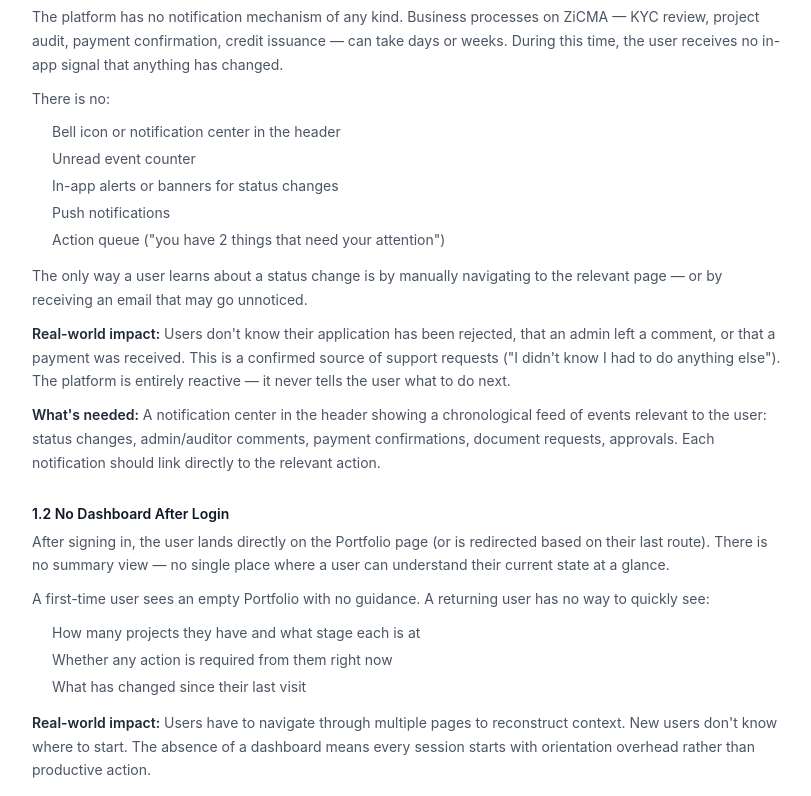
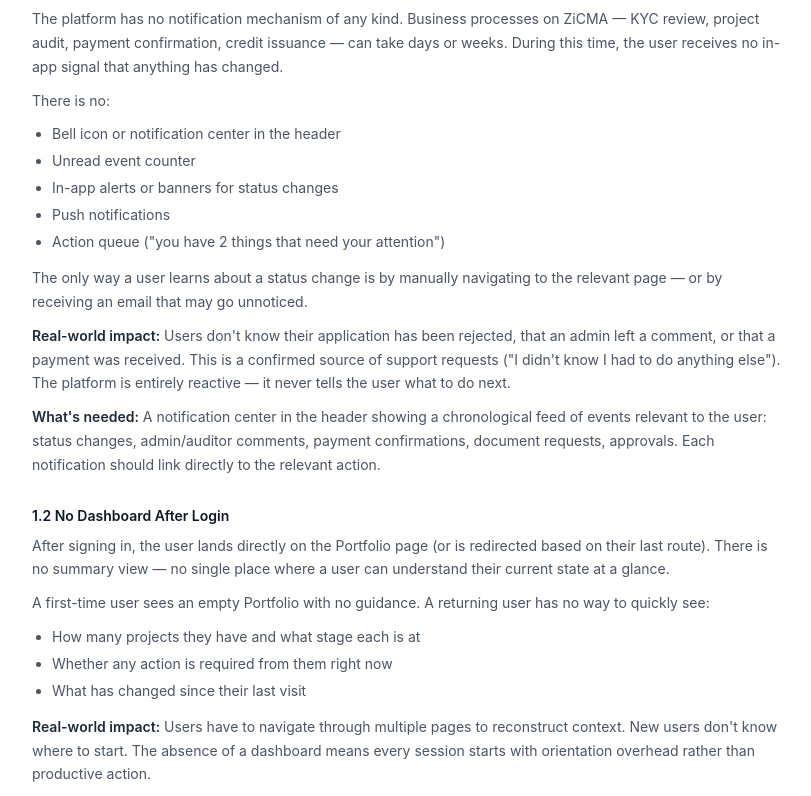
Before and after one commit to lixunoff/CV, a Next.js app: page /platformuxaudit in a window 1280 px wide. Shown: the part 440-1236 px from the top of the page, without its empty margins (100-911 px from the left). Built offline with nearby package versions, Linux system fonts and the light colour scheme.

Commit message:
fix: keep h3 in unnumbered sections, add list bullets, fix spacing

```diff
--- a/app/platformuxaudit/page.tsx
+++ b/app/platformuxaudit/page.tsx
@@ -45,11 +45,19 @@
   const lines = markdown.split('\n');
 
   // Step 1: convert problem h3s (no h4 children) to h4
+  // Only in numbered h2 sections; leave h3s in unnumbered sections (e.g. Summary) as-is
   const step1: string[] = [];
+  let inNumberedSection = true;
+
   for (let i = 0; i < lines.length; i++) {
     const line = lines[i];
+
+    if (line.startsWith('## ')) {
+      inNumberedSection = /^## \d+\./.test(line);
+    }
+
     const h3Match = line.match(/^### (.+)$/);
-    if (h3Match) {
+    if (h3Match && inNumberedSection) {
       let isSubSection = false;
       for (let j = i + 1; j < lines.length; j++) {
         const next = lines[j];
@@ -74,11 +82,7 @@
     const h4Match = line.match(/^#### (.+)$/);
 
     if (line.startsWith('## ')) {
-      if (h2Match) {
-        h2Num = h2Match[1];
-      } else {
-        h2Num = ''; // unnumbered h2 (e.g. Summary) — disable numbering
-      }
+      h2Num = h2Match ? h2Match[1] : '';
       h3Num = '';
       h4Counter = 0;
       result.push(line);
@@ -89,7 +93,7 @@
     } else if (h4Match) {
       const text = h4Match[1];
       if (/^\d/.test(text) || !h2Num) {
-        result.push(line); // already numbered, or in unnumbered section
+        result.push(line);
       } else {
         h4Counter++;
         const prefix = h3Num ? `${h3Num}.${h4Counter}` : `${h2Num}.${h4Counter}`;
@@ -125,7 +129,7 @@
     h3: ({ children }) => (
       <h3
         id={toId(getTextContent(children))}
-        style={{ fontSize: '0.9375rem', fontWeight: 600, color: '#374151', marginTop: '2.5rem', marginBottom: '0.5rem', scrollMarginTop: '2rem' }}
+        style={{ fontSize: '0.9375rem', fontWeight: 600, color: '#374151', marginTop: '2rem', marginBottom: '0.75rem', scrollMarginTop: '2rem' }}
       >
         {children}
       </h3>
@@ -133,7 +137,7 @@
     h4: ({ children }) => (
       <h4
         id={toId(getTextContent(children))}
-        style={{ fontSize: '0.875rem', fontWeight: 600, color: '#111827', marginTop: '1.75rem', marginBottom: '0.375rem', scrollMarginTop: '2rem' }}
+        style={{ fontSize: '0.875rem', fontWeight: 600, color: '#111827', marginTop: '1.75rem', marginBottom: '0.5rem', scrollMarginTop: '2rem' }}
       >
         {children}
       </h4>
@@ -142,7 +146,7 @@
       <p style={{ fontSize: '0.875rem', color: '#4b5563', lineHeight: 1.7, marginTop: 0, marginBottom: '0.625rem' }}>{children}</p>
     ),
     ul: ({ children }) => (
-      <ul style={{ paddingLeft: '1.25rem', marginTop: '0.25rem', marginBottom: '0.75rem' }}>{children}</ul>
+      <ul style={{ paddingLeft: '1.25rem', marginTop: '0.25rem', marginBottom: '0.75rem', listStyleType: 'disc' }}>{children}</ul>
     ),
     ol: ({ children }) => (
       <ol style={{ paddingLeft: '1.25rem', marginTop: '0.25rem', marginBottom: '0.75rem' }}>{children}</ol>
```
